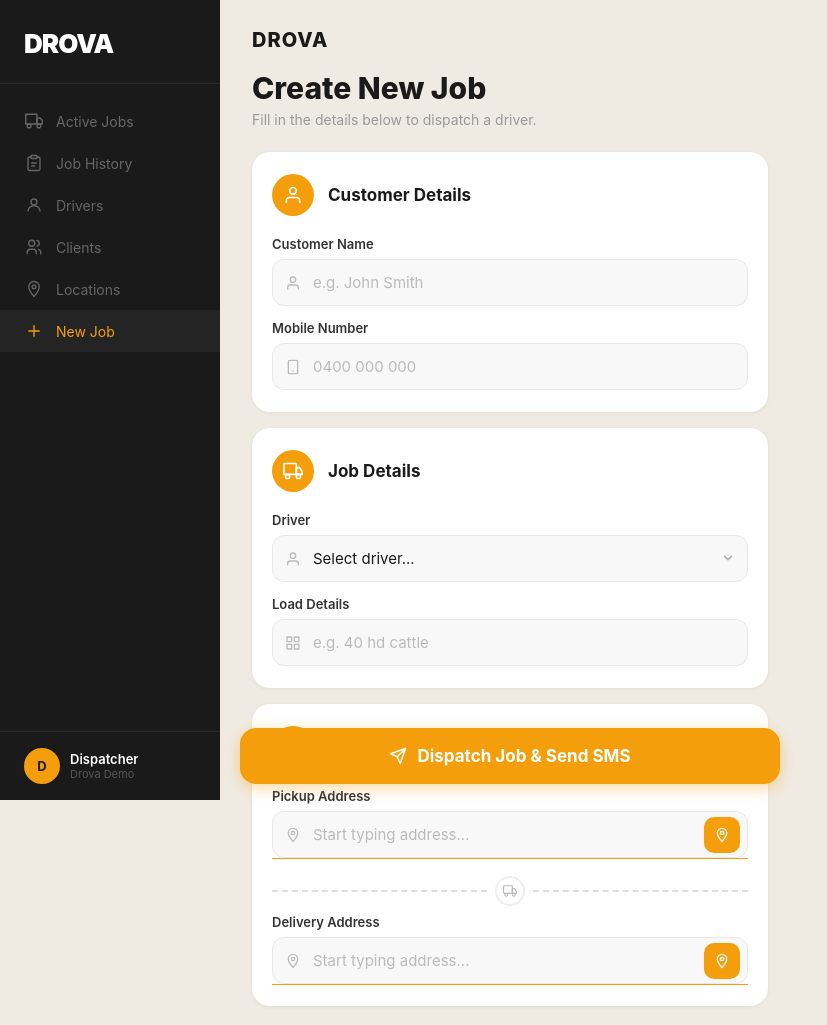
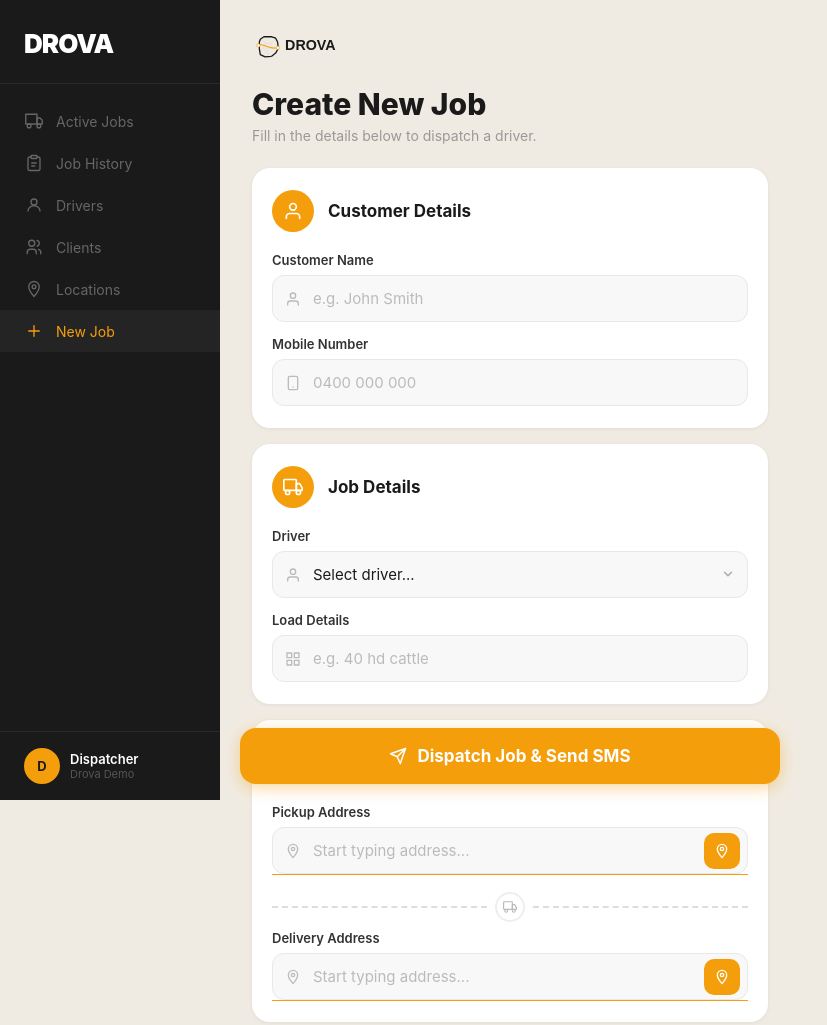
Before and after one commit to tcairns147/cartage, a website: page public/index.html in a window 1280 px wide. Shown: the whole page, without its empty margins (0-827 px from the left). Drawn offline with nearby package versions, Linux system fonts and the light colour scheme; no server answers.

Commit message:
Add Drova SVG logo to Create New Job page

```diff
--- a/public/index.html
+++ b/public/index.html
@@ -12,9 +12,8 @@
     .main { margin-left: 220px; flex: 1; min-height: 100vh; }
 
     .page-header { padding: 28px 32px 0; }
-    .logo-row { display: flex; align-items: center; gap: 10px; margin-bottom: 20px; }
-    .logo-row img { height: 36px; }
-    .logo-row .logo-text { font-size: 20px; font-weight: 800; letter-spacing: 1px; color: #1a1a1a; }
+    .logo-row { display: flex; align-items: center; margin-bottom: 20px; }
+    .logo-row img { height: 40px; }
     .page-title { font-size: 30px; font-weight: 800; color: #1a1a1a; line-height: 1.1; }
     .page-subtitle { font-size: 14px; color: #999; margin-top: 6px; }
 
@@ -110,8 +109,7 @@
   <div class="main">
     <div class="page-header">
       <div class="logo-row">
-        <img src="/logo.png" alt="Drova" onerror="this.style.display='none'">
-        <span class="logo-text">DROVA</span>
+        <img src="/logo.svg" alt="Drova">
       </div>
       <div class="page-title">Create New Job</div>
       <div class="page-subtitle">Fill in the details below to dispatch a driver.</div>
```
Also changed, not shown: public/logo.svg (added).
